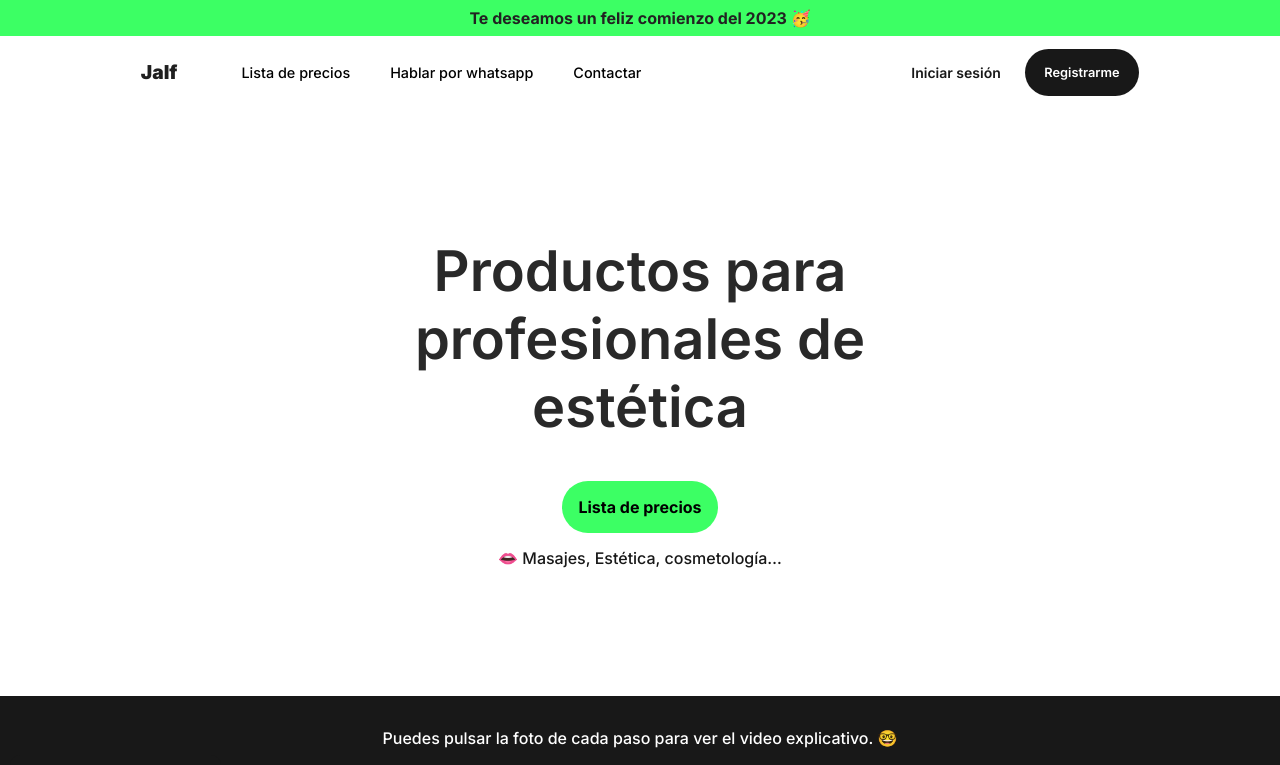
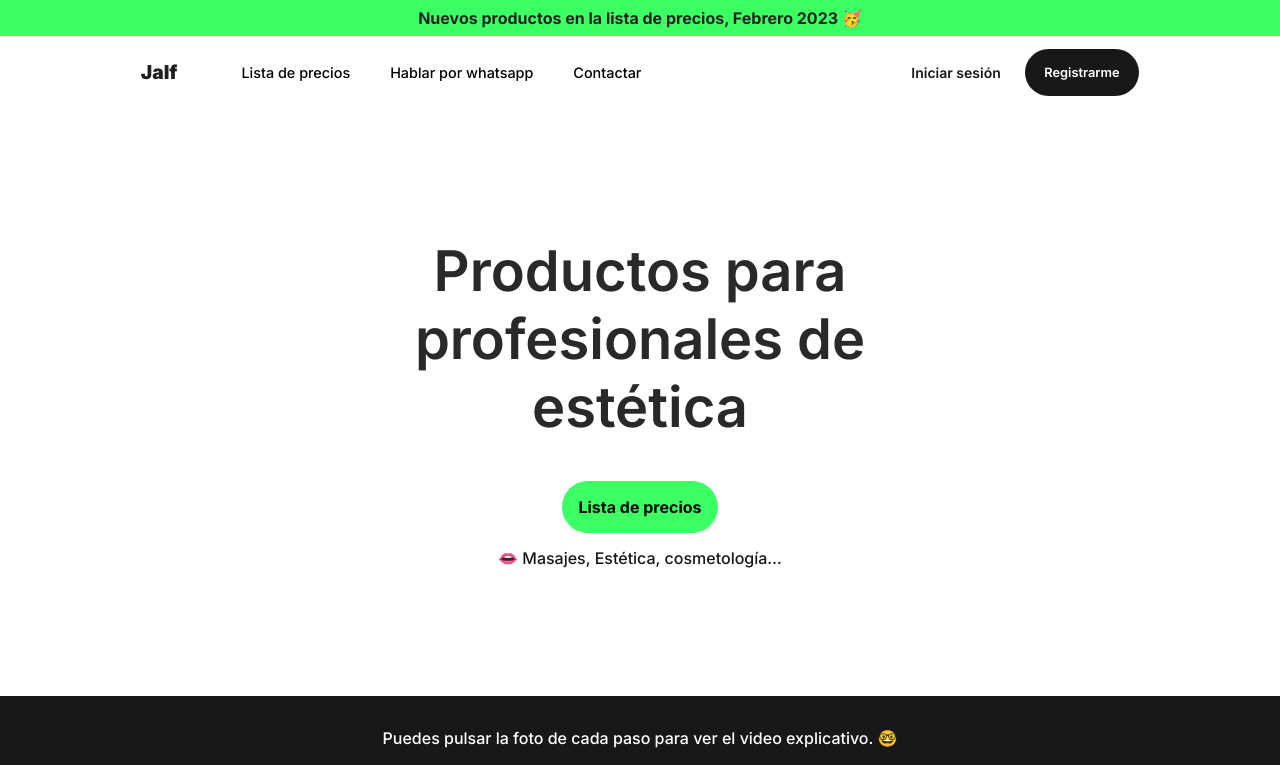
Before and after one commit to sebasc0de/jalf_landing_page, a Next.js app: page / in a window 1280 px wide. Shown: the top 765 px of the page. Built offline with nearby package versions, Linux system fonts and the light colour scheme.

Commit message:
New price list

```diff
--- a/src/components/Topbar.tsx
+++ b/src/components/Topbar.tsx
@@ -3,7 +3,7 @@ import styles from "../styles/modules/UI/Header.module.scss";
 export const Topbar = () => {
   return (
     <div className={styles.topbar}>
-      Te deseamos un feliz comienzo del 2023 🥳
+      Nuevos productos en la lista de precios, Febrero 2023 🥳
     </div>
   );
 };
--- a/src/data/Business.ts
+++ b/src/data/Business.ts
@@ -4,7 +4,7 @@ import { v4 as uuid } from "uuid";
 
 // Price list
 export const PriceList =
-  "https://www.dropbox.com/s/slflhbemat9wue1/LISTA%20ENERO%20Profesionales.pdf?dl=0";
+  "https://www.dropbox.com/s/1207xb9i5yiyoe2/LISTA%20FEB%20Profesionales.pdf?dl=0";
 
 // Whatsapp
 export const WhatsAppLink =
```
